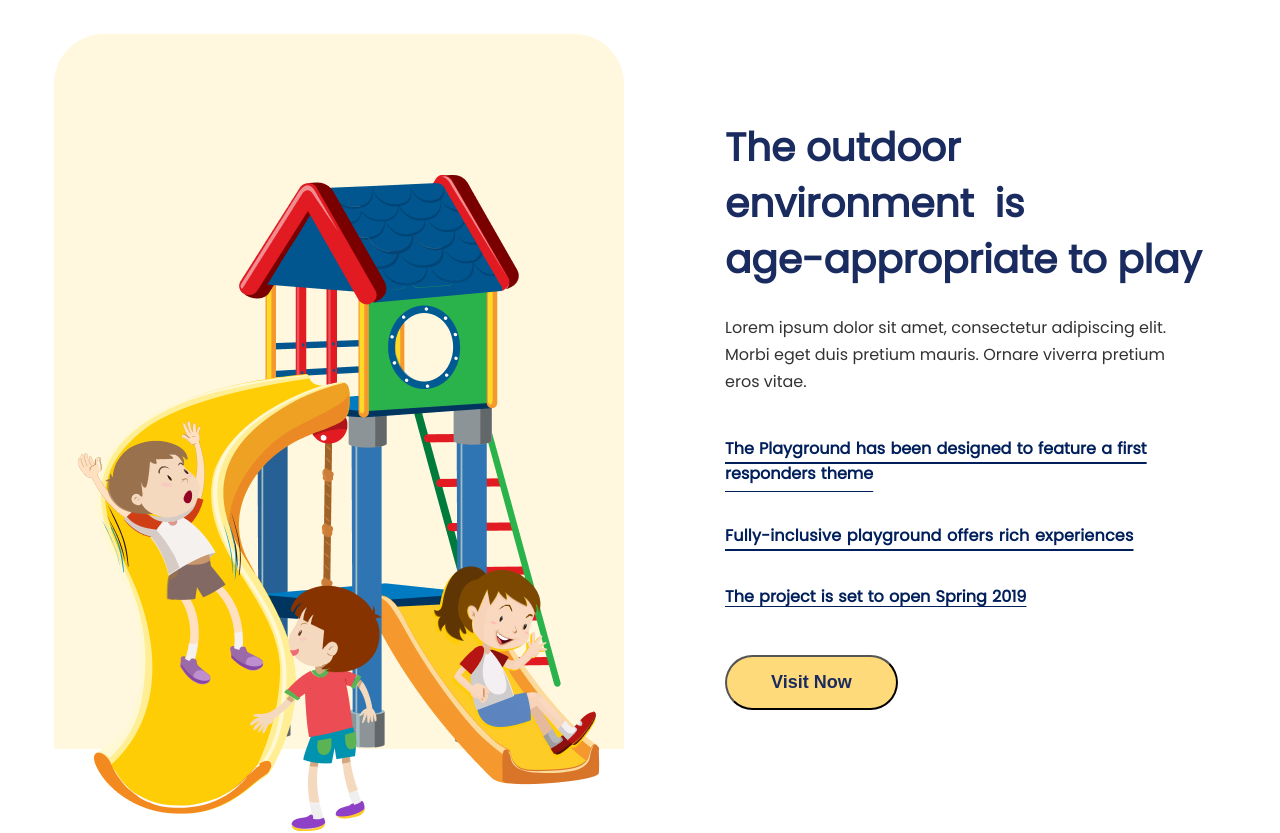
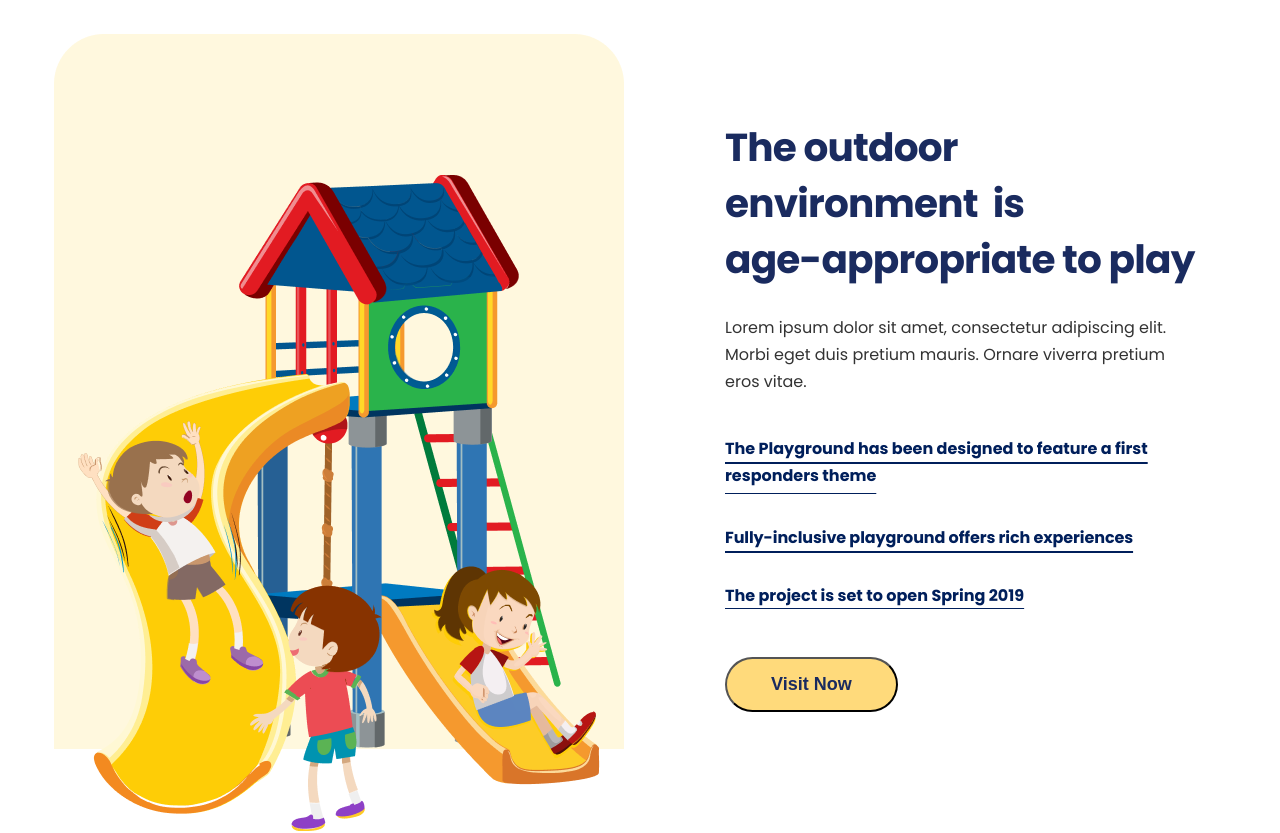
Before and after one commit to tsthuy/cutting-ui-the-playground, a website: page index.html in a window 1280 px wide. Shown: the part 1160-1993 px from the top of the page. Drawn offline with Linux system fonts and the light colour scheme; files whose address does not match are found by name.

Commit message:
feat: switch to use another way to import font "poppins"

```diff
--- a/index.html
+++ b/index.html
@@ -6,6 +6,7 @@
       rel="stylesheet"
       href="https://cdnjs.cloudflare.com/ajax/libs/font-awesome/6.0.0/css/all.min.css"
     />
+    <link href="https://fonts.googleapis.com/css2?family=Poppins:wght@300;400;600;700&display=swap" rel="stylesheet">
     <link rel="stylesheet" href="./dist/style.css" />
     <meta name="viewport" content="width=device-width, initial-scale=1.0" />
     <title>Document</title>
@@ -121,10 +122,10 @@
                 <a>eros vitae.</a>
               </div>
               <div class="media__content--underline">
-                <h4>The Playground has been designed to feature a first </h4>
-                <h4>responders theme</h4>
-                <h4>Fully-inclusive playground offers rich experiences</h4>
-                <h4>The project is set to open Spring 2019</h4>
+                <p>The Playground has been designed to feature a first </p>
+                <p>responders theme</p>
+                <p>Fully-inclusive playground offers rich experiences</p>
+                <p>The project is set to open Spring 2019</p>
               </div>
               <div class="media__content--btn">
 
--- a/src/styles/abstracts/_base.scss
+++ b/src/styles/abstracts/_base.scss
@@ -247,8 +247,8 @@ button:hover {
   box-shadow: 0 4px 6px rgba(0, 0, 0, 0.1);
 }
 
-@font-face {
-  font-family: "Poppins";
-  src: url("assets/fonts/Poppins-Regular.ttf") format("truetype");
-  font-weight: 400; /* Regular */
-}
+// @font-face {
+//   font-family: "Poppins";
+//   src: url("assets/fonts/Poppins-Regular.ttf") format("truetype");
+//   font-weight: 400; /* Regular */
+// }
--- a/src/styles/components/_content.scss
+++ b/src/styles/components/_content.scss
@@ -13,6 +13,7 @@
     color: var(--primary-color);
     font-size: 72px;
     font-weight: bold;
+    letter-spacing: -1.8px;
 
     @include mixins.for-medium {
       text-align: center;
--- a/src/styles/components/_media.scss
+++ b/src/styles/components/_media.scss
@@ -77,6 +77,7 @@
         white-space: nowrap;
         color: var(--primary-color);
         line-height: 56px;
+        letter-spacing: -0.8px;
 
         @include mixins.for-large {
           white-space: unset;
@@ -118,26 +119,27 @@
         padding-bottom: 34px;
       }
       &--underline {
-        h4 {
+        p {
           // line-height: 33px;
           font-weight: bold;
-          word-spacing: 1px;
           text-decoration: underline;
           text-decoration-thickness: 2px;
           text-underline-offset: 8px;
           line-height: 1.6;
           color: #001f5b;
           &:nth-child(2) {
+            margin-top: 2px;
             text-underline-offset: 12px;
             text-decoration-thickness: 1.2px;
           }
           &:nth-child(3) {
             padding: 36px 0;
-            letter-spacing: 0.2px;
+            letter-spacing: -0.1px;
           }
           &:nth-child(4) {
             text-decoration-thickness: 1.2px;
-            text-underline-offset: 4px;
+            text-underline-offset: 7px;
+            margin-top: -3px;
           }
         }
 
@@ -146,7 +148,7 @@
         }
       }
       &--btn {
-        padding-top: 45px;
+        padding-top: 48px;
         button {
           padding: 15px 44px;
           border-radius: 30px;
@@ -190,7 +192,7 @@
             border-radius: 50%;
           }
           h4 {
-            letter-spacing: 0.19px;
+            // letter-spacing: 0.19px;
           }
         }
       }
--- a/src/styles/layout/_header.scss
+++ b/src/styles/layout/_header.scss
@@ -22,7 +22,7 @@
     margin-bottom: 13px;
 
     &__list li {
-      width: 100px;
+      width: 100.1px;
       display: inline-block;
 
       &:nth-child(3) {
```
Also changed, not shown: dist/style.css, 1 other file.
